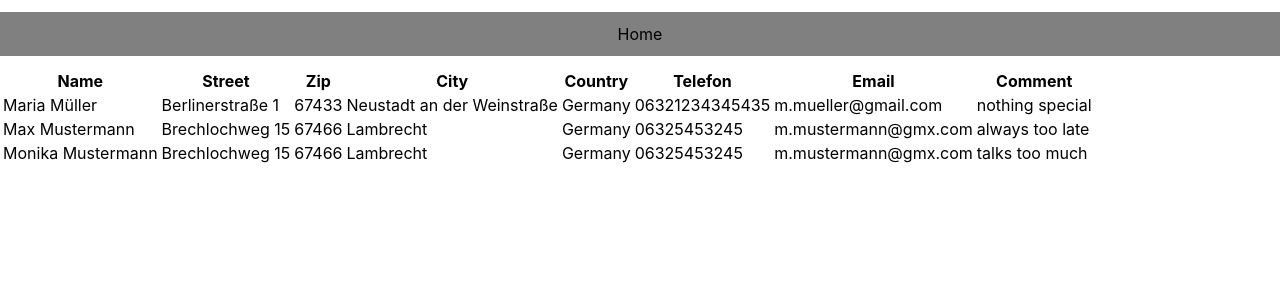
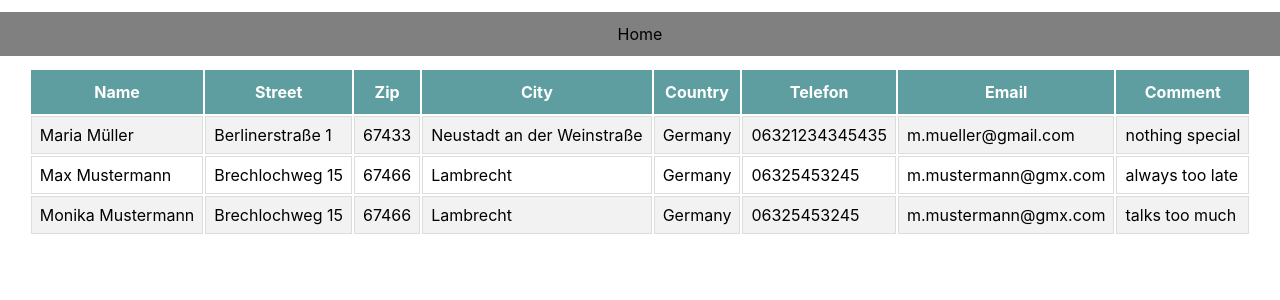
Before and after one commit to deBabbbe/PlaninngsView, a Next.js app: page /customers in a window 1280 px wide. Shown: the top 300 px of the page. Built offline with nearby package versions, Linux system fonts and the light colour scheme.

Commit message:
Style Menu list in index

```diff
--- a/pages/index.tsx
+++ b/pages/index.tsx
@@ -6,10 +6,9 @@ const Home: NextPage = () => {
   return (
     <>
       <h1 id="header">Plannings</h1>
+      <Menu></Menu>
       <div className={styles.container}>
-        <main className={styles.main}>
-          <Menu></Menu>
-        </main>
+        <main className={styles.main}></main>
       </div>
     </>
   );
--- a/styles/globals.css
+++ b/styles/globals.css
@@ -25,3 +25,26 @@ a {
 #header {
   text-align: center;
 }
+
+th {
+  padding-top: 12px;
+  padding-bottom: 12px;
+  text-align: left;
+  background-color: cadetblue;
+  color: white;
+  text-align: center;
+}
+
+tr:nth-child(even){background-color: #f2f2f2;}
+
+td, #customers th {
+  border: 1px solid #ddd;
+  padding: 8px;
+}
+
+table {
+  margin-left: auto;
+  margin-right: auto;
+}
+
+tr:hover {background-color: #ddd;}
```
Also changed, not shown: components/Menu.tsx (+20 -9 lines).
